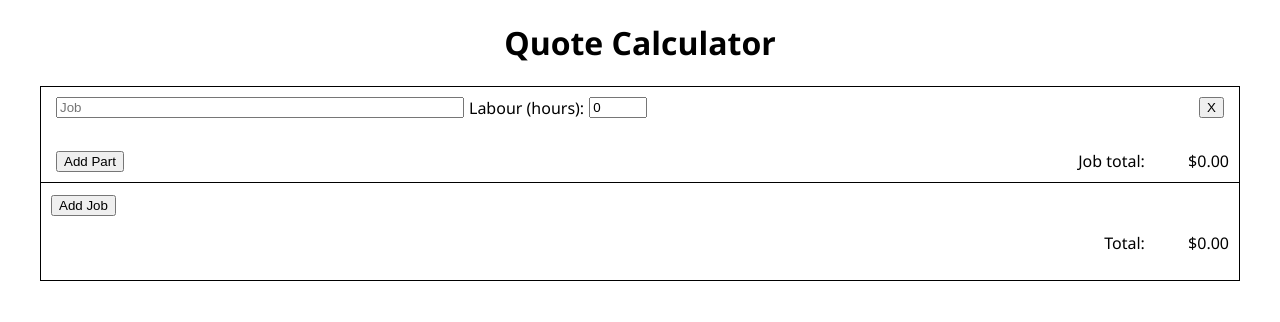
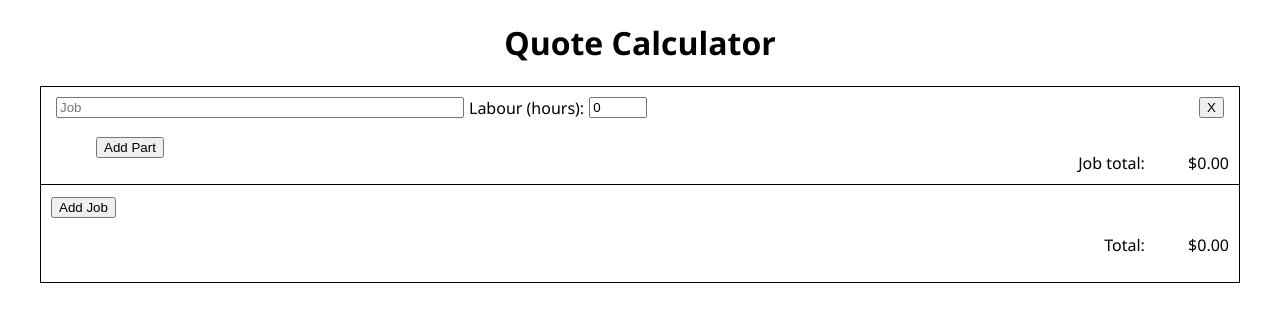
Before and after one commit to RWMHoek/RWMHoek.github.io, a Next.js app: page / in a window 1280 px wide. Shown: the top 322 px of the page. Built offline with nearby package versions, Linux system fonts and the light colour scheme.

Commit message:
moved add part button

```diff
--- a/components/Calculator.tsx
+++ b/components/Calculator.tsx
@@ -193,8 +193,8 @@
                                                 )
                                             })
                                         }
+                                        <li><input type="button" value="Add Part" onClick={() => addPart(jobIndex)} /></li>
                                     </ul>
-                                    <input type="button" value="Add Part" onClick={() => addPart(jobIndex)} />
                                 </div>
 
                                 <p>Job total: <span className={styles.jobTotal}>{toCurrency(job.total())}</span></p>
```
